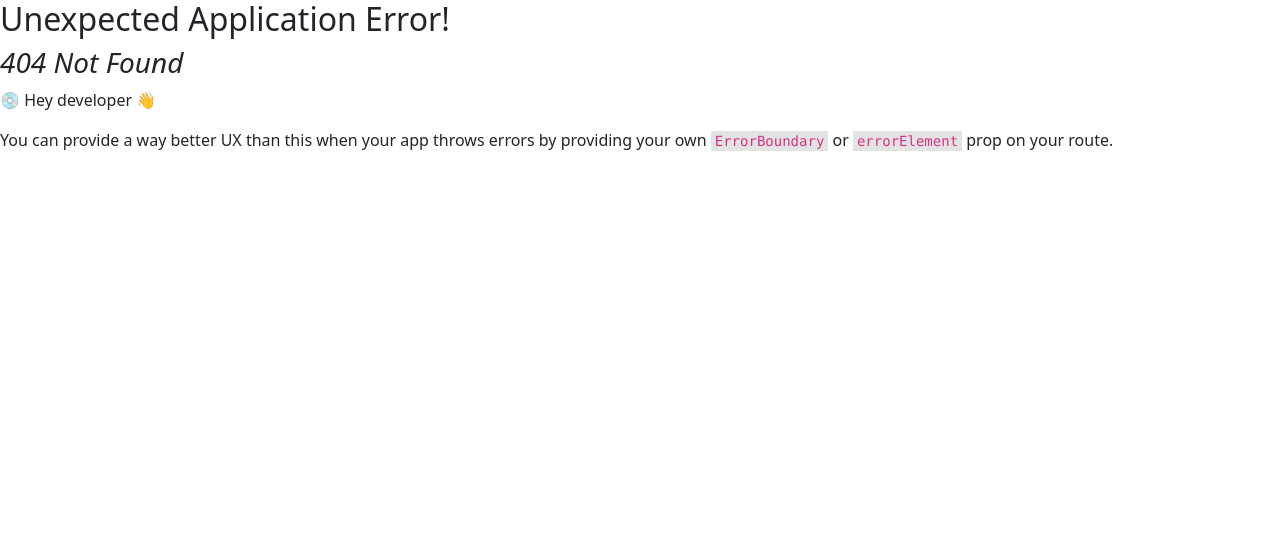
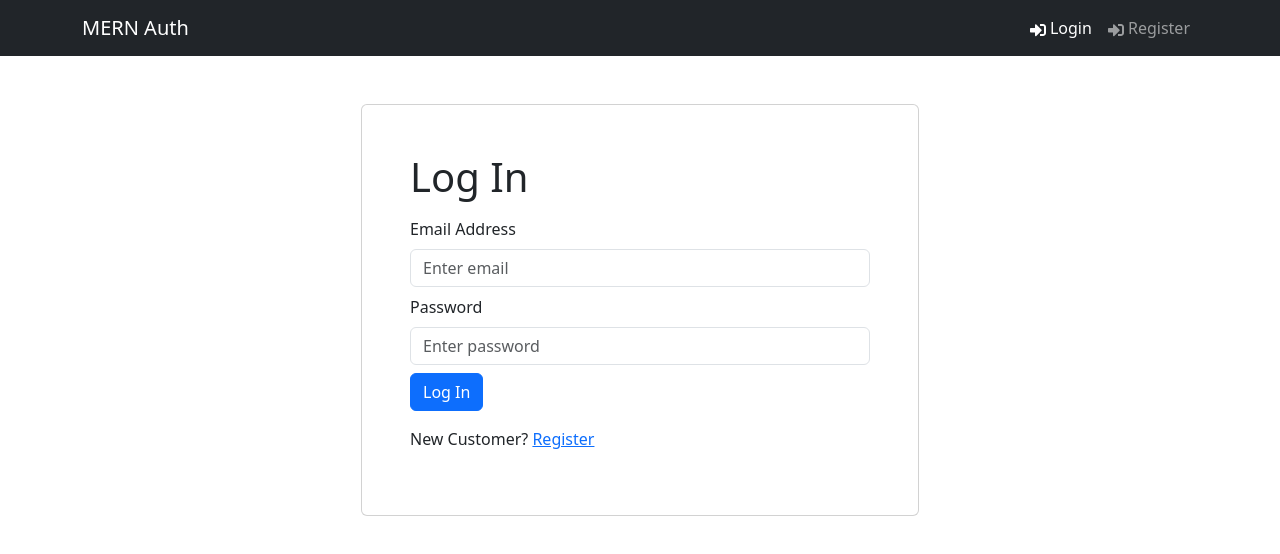
Before and after one commit to jameydev/bt-mern-jwt-3hr-video-youtube, a React (Vite) app in the folder frontend/: page /login in a window 1280 px wide. Before the commit this address had no page. Shown: the top 554 px of the page. Built offline with nearby package versions, Linux system fonts and the light colour scheme.

Commit message:
Login Screen / Form

```diff
--- /dev/null
+++ b/frontend/src/components/FormContainer.jsx
@@ -0,0 +1,18 @@
+import PropTypes from 'prop-types';
+import { Container, Row, Col } from 'react-bootstrap';
+
+export default function FormContainer({ children }) {
+    return (
+        <Container>
+            <Row className="justify-content-md-center mt-5">
+                <Col xs={12} md={6} className="card p-5">
+                    {children}
+                </Col>
+            </Row>
+        </Container>
+    );
+}
+
+FormContainer.propTypes = {
+    children: PropTypes.node.isRequired,
+};
--- a/frontend/src/main.jsx
+++ b/frontend/src/main.jsx
@@ -10,11 +10,13 @@
 import App from './App.jsx'
 import './index.css'
 import HomeScreen from './screens/HomeScreen.jsx';
+import LoginScreen from './screens/LoginScreen.jsx';
 
 const router = createBrowserRouter(
     createRoutesFromElements(
         <Route path="/" element={<App />}>
             <Route index={true} path="/" element={<HomeScreen />} />
+            <Route path="/login" element={<LoginScreen />} />
         </Route>
     )
 );
--- /dev/null
+++ b/frontend/src/screens/LoginScreen.jsx
@@ -0,0 +1,54 @@
+import { useState } from 'react';
+import { Link } from 'react-router-dom';
+import { Form, Button, Row, Col } from 'react-bootstrap';
+
+import FormContainer from '../components/FormContainer';
+
+export default function LoginScreen() {
+    const [email, setEmail] = useState('');
+    const [password, setPassword] = useState('');
+
+    const submitHandler = async (e) => {
+        e.preventDefault();
+        console.log('submitHandler');
+    };
+
+    return (
+        <FormContainer>
+            <h1>Log In</h1>
+
+            <Form onSubmit={submitHandler}>
+                <Form.Group className="my-2" controlId="email">
+                    <Form.Label>Email Address</Form.Label>
+                    <Form.Control
+                        type='email'
+                        placeholder='Enter email'
+                        value={email}
+                        onChange={(e) => setEmail(e.target.value)}
+                        required
+                    />
+                </Form.Group>
+
+                <Form.Group className="my-2" controlId="password">
+                    <Form.Label>Password</Form.Label>
+                    <Form.Control
+                        type='password'
+                        placeholder='Enter password'
+                        value={password}
+                        onChange={(e) => setPassword(e.target.value)}
+                        required
+                    />
+                </Form.Group>
+                <Button type="submit" variant="primary">
+                    Log In
+                </Button>
+
+                <Row className="py-3">
+                    <Col>
+                        New Customer? <Link to="/register">Register</Link>
+                    </Col>
+                </Row>
+            </Form>
+        </FormContainer>
+    );
+}
```
